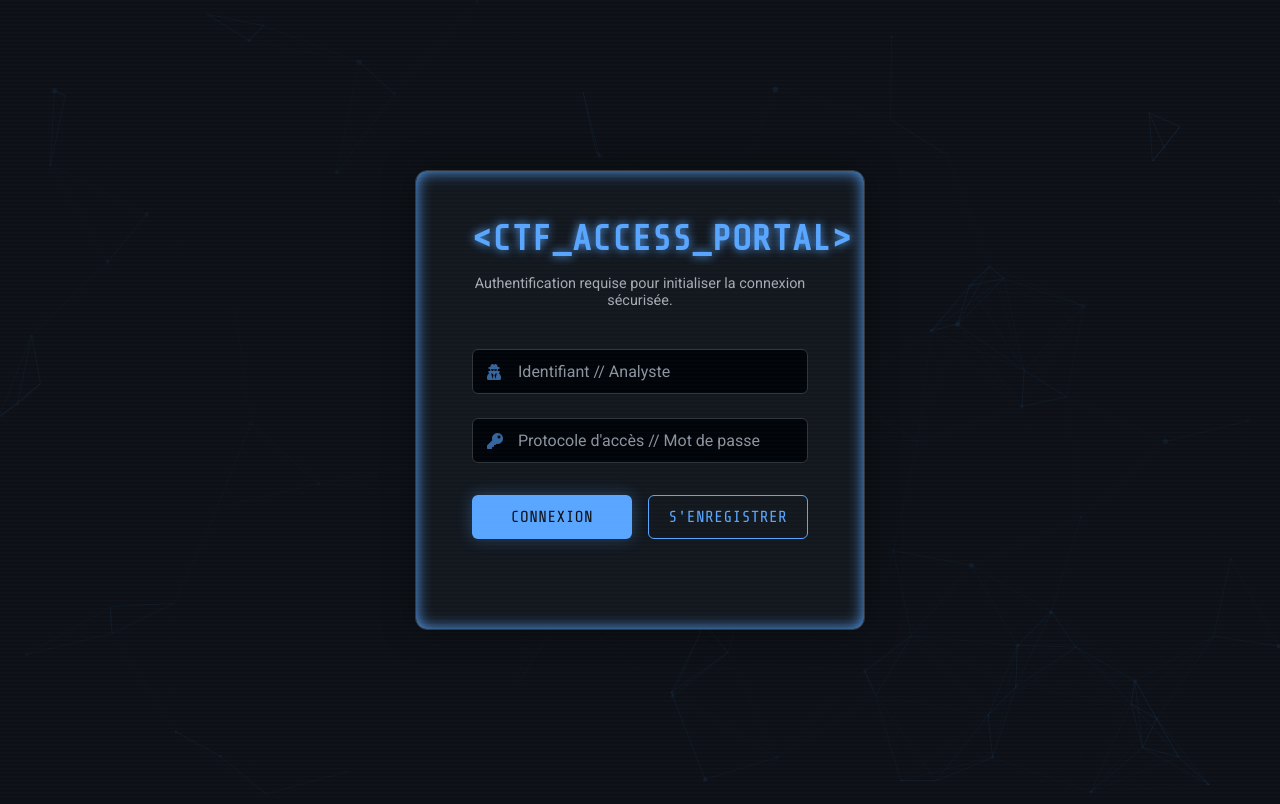
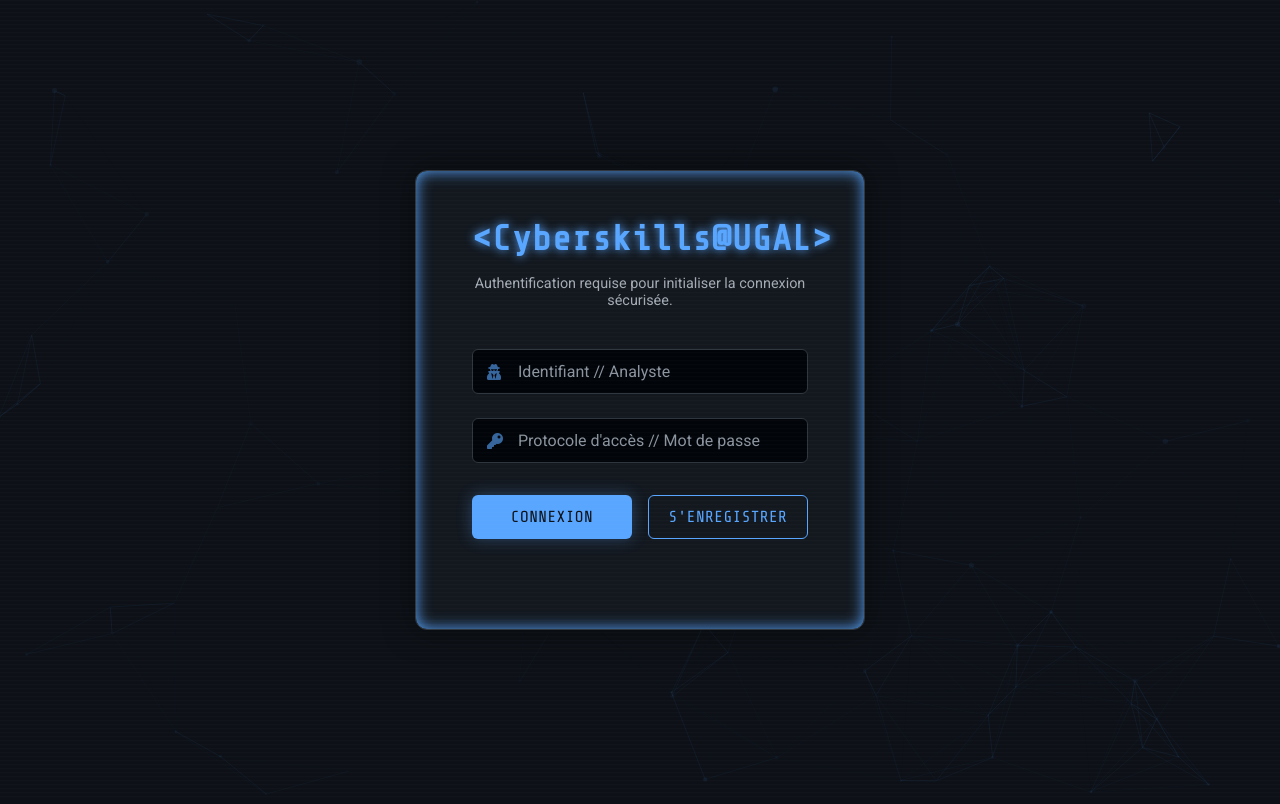
Before and after one commit to bc1qys/CMQ, a Flask app: page /login in a window 1280 px wide. Run offline with Flask 3, Linux system fonts and the light colour scheme.

Commit message:
update title

```diff
--- a/templates/login.html
+++ b/templates/login.html
@@ -4,7 +4,7 @@
     <meta charset="UTF-8">
     <meta name="viewport" content="width=device-width, initial-scale=1.0">
     <script src="https://cdn.jsdelivr.net/npm/marked/marked.min.js"></script>
-    <title>Accès Plateforme CTF</title>
+    <title>Login Cyberskills@UGA</title>
     <link href="https://fonts.googleapis.com/css2?family=Roboto:wght@300;400;500;700&family=Share+Tech+Mono&display=swap" rel="stylesheet">
     <link rel="stylesheet" href="https://cdnjs.cloudflare.com/ajax/libs/font-awesome/5.15.4/css/all.min.css">
     <style>
@@ -218,7 +218,7 @@
 
     <div class="login-wrapper">
         <div class="login-container">
-            <h1 class="login-title">&lt;CTF_ACCESS_PORTAL&gt;</h1>
+            <h1 class="login-title">&lt;Cyberskills@UGAL&gt;</h1>
             <p class="login-subtitle">Authentification requise pour initialiser la connexion sécurisée.</p>
 
             <form id="login-form">
@@ -281,8 +281,7 @@
                 messageEl.className = 'error';
                 return;
             }
-            // ... (le reste de votre logique fetch pour /register_user)
-            // Exemple :
+
             try {
                 const response = await fetch('/register_user', {
                     method: 'POST',
```
